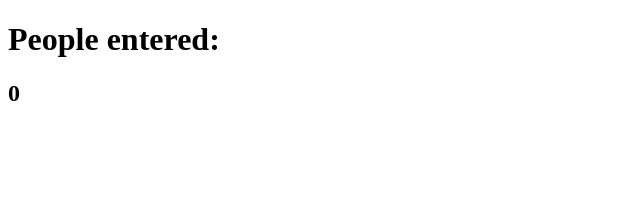
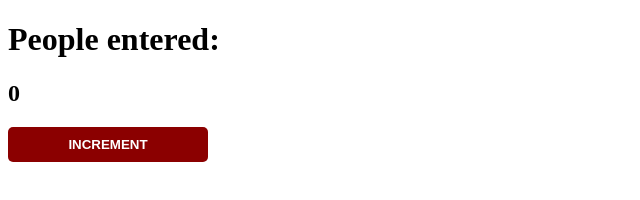
Before and after one commit to joao-amendola/scrimba_learn_javascript_for_free, a plain HTML site: page index.html in a window 1280 px wide. Shown: the whole page, without its empty margins (0-640 px from the left). Drawn offline with Linux system fonts and the light colour scheme.

Commit message:
First version

```diff
--- a/index.html
+++ b/index.html
@@ -9,7 +9,8 @@
 </head>
 <body>
     <h1>People entered:</h1>
-    <h2 id="count">0</h2>
+    <h2 id="count-el">0</h2>
+    <button id="increment-btn" onclick="increment()" >INCREMENT</button>
     <script src="index.js"></script>
 </body>
 </html>
--- a/index.js
+++ b/index.js
@@ -1,5 +1,8 @@
-// document.getElementById("count").innerText = 5
-
+let countEl = document.getElementById("count-el")
+console.log(countEl)
 let count = 0
-
-console.log(count)
+function increment() {
+    count += 1
+    countEl.innerText = count
+    console.log(`The button was clicked ${count} times`)
+}
--- a/style.css
+++ b/style.css
@@ -0,0 +1,14 @@
+button {
+    border: none;
+    padding-top: 10px;
+    padding-bottom: 10px;
+    color: white;
+    font-weight: bold;
+    width: 200px;
+    margin-bottom: 5px;
+    border-radius: 5px;
+}
+
+#increment-btn {
+    background-color: darkred;
+}
```
